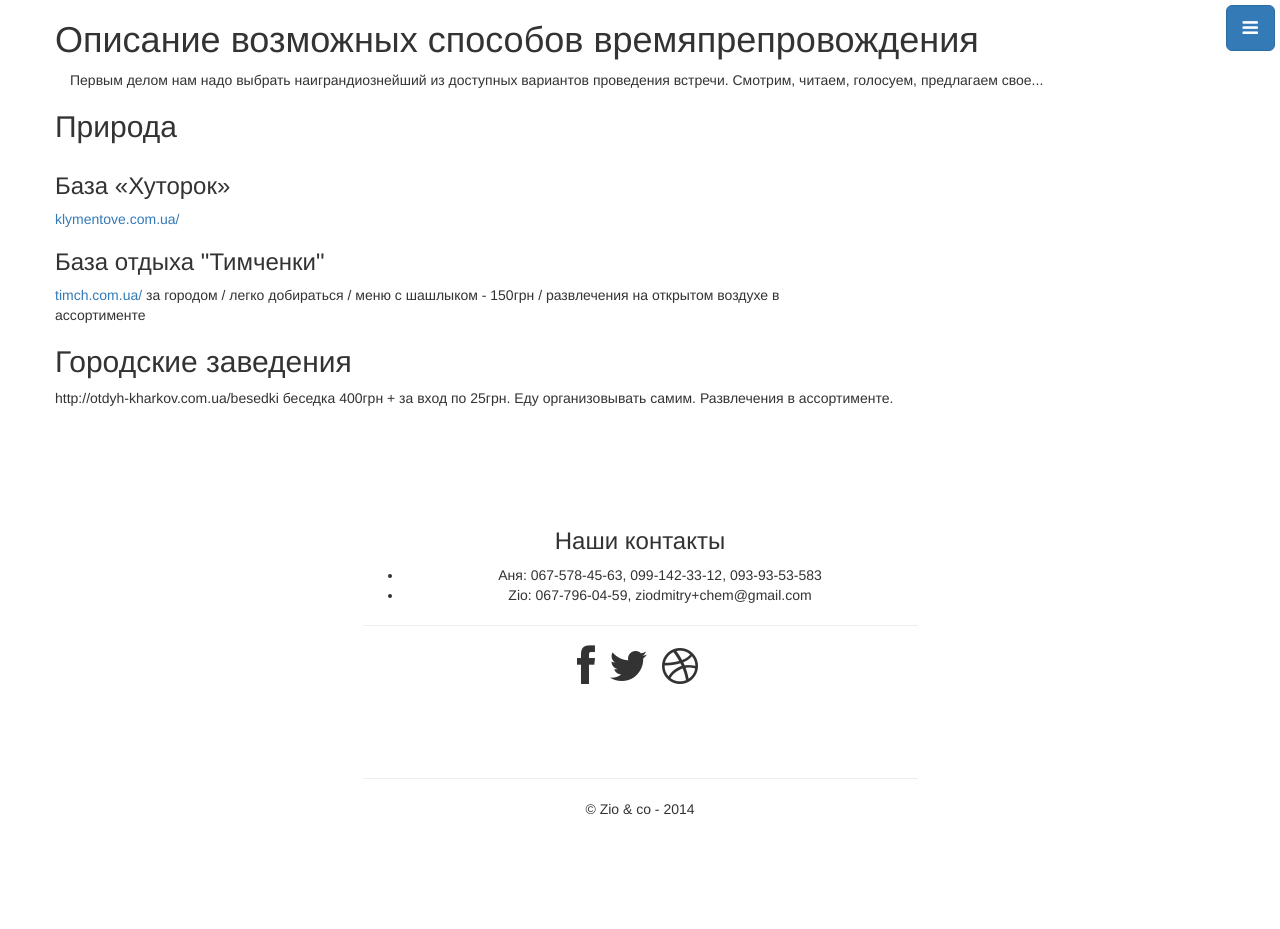
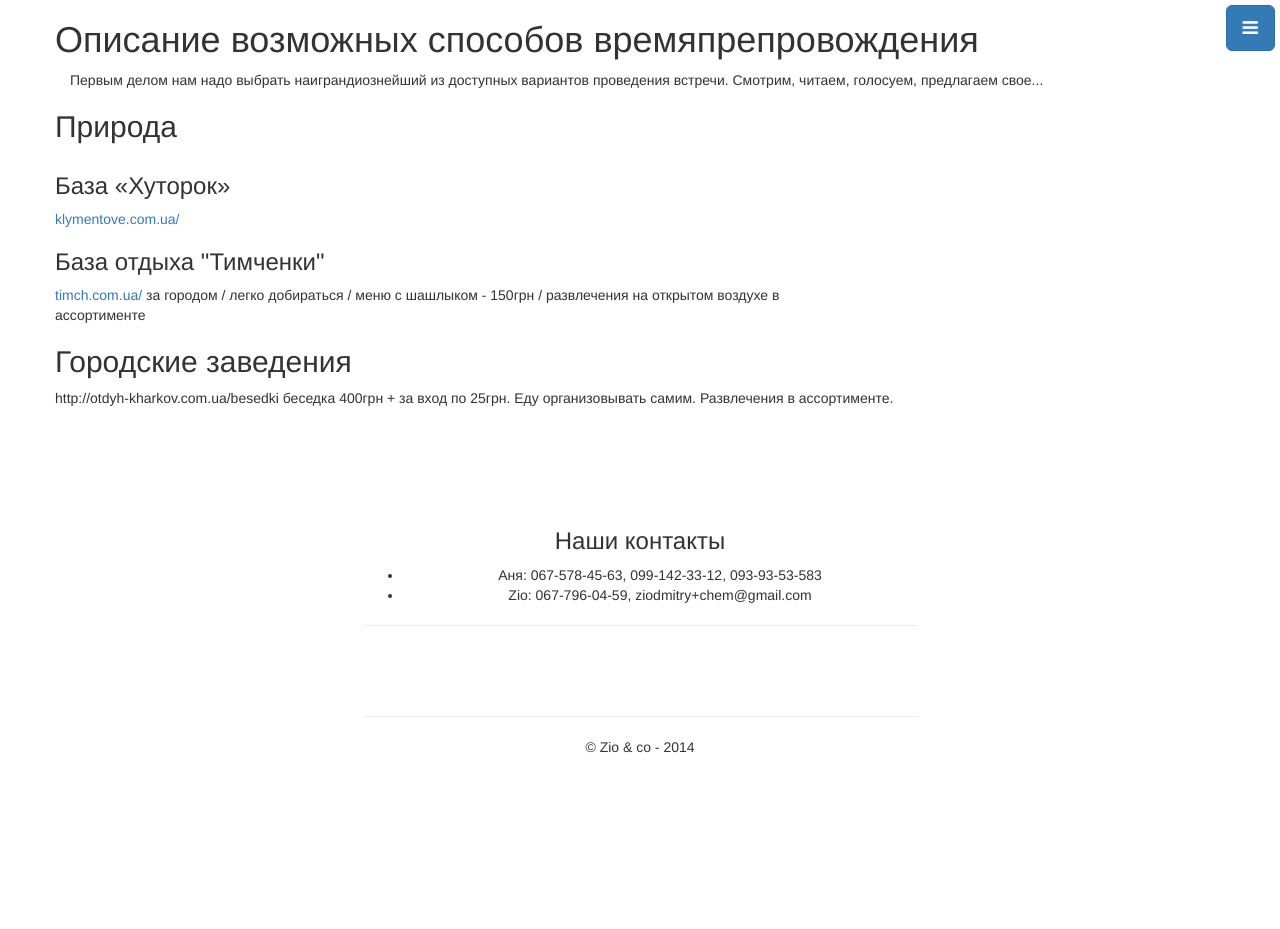
Before and after one commit to dmzio/chem1999, a Jekyll site: the page built from info.html, in a window 1280 px wide. Built offline with Jekyll 4.4.1, drawn with Linux system fonts in a browser that asks for light colours; nearby versions of some CDN libraries; Markdown is read by kramdown in place of the engine named in the settings; after the commit the page ends 900 px from its top, so only the background shows below that.

Commit message:
some info added

```diff
--- a/_layouts/default.html
+++ b/_layouts/default.html
@@ -58,14 +58,14 @@
                     </ul>
                     <hr>
 
-                    <ul class="list-inline">
+                   <!-- <ul class="list-inline">
                         <li><i class="fa fa-facebook fa-3x"></i>
                         </li>
                         <li><i class="fa fa-twitter fa-3x"></i>
                         </li>
                         <li><i class="fa fa-dribbble fa-3x"></i>
                         </li>
-                    </ul>
+                    </ul>-->
                     <div class="top-scroll">
                         <a href="#top"><i class="fa fa-circle-arrow-up scroll fa-4x"></i></a>
                     </div>
```
